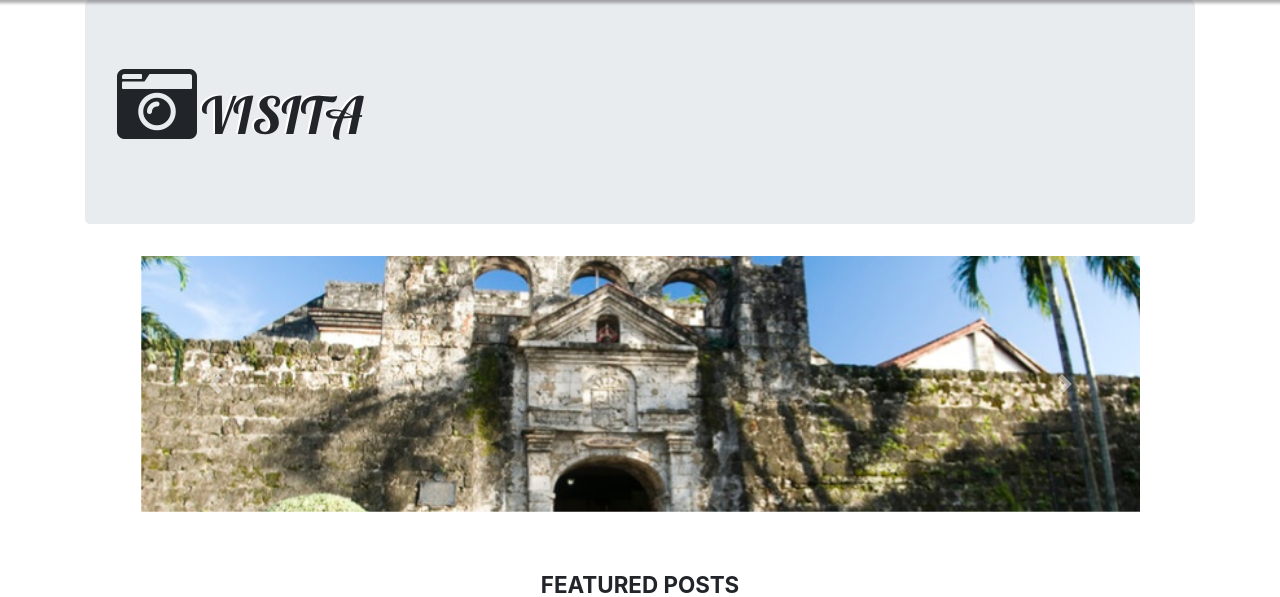
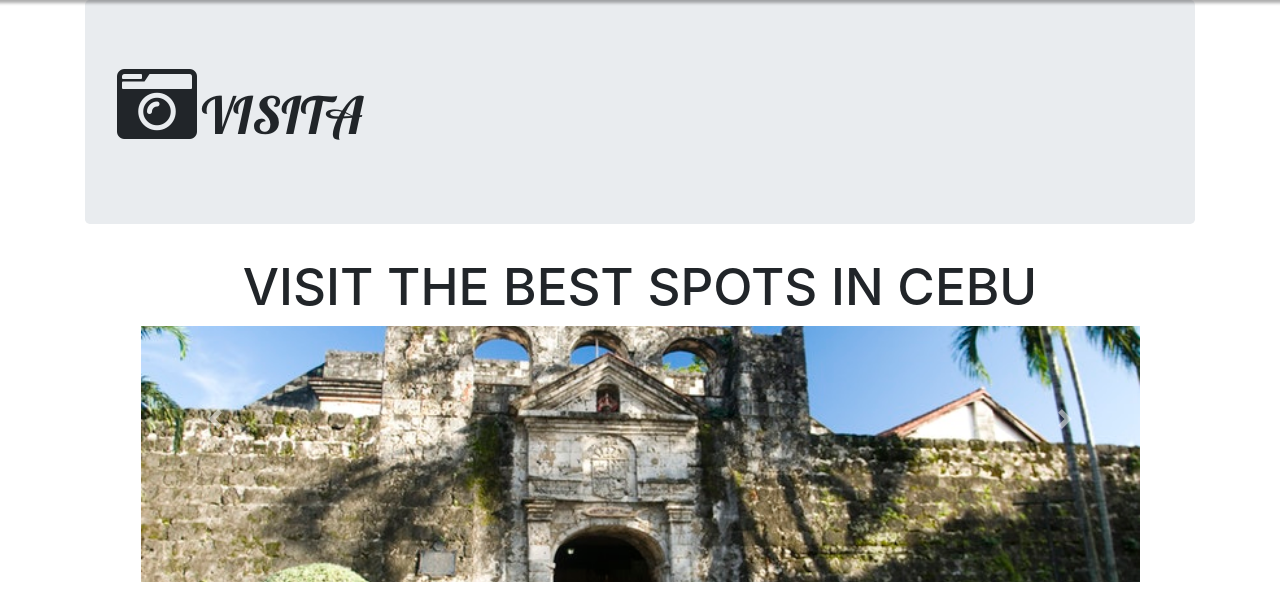
Before and after one commit to gaaaabf/visita, a CodeIgniter app: page /visita/index.php/home/index in a window 1280 px wide. Shown: the part 90-687 px from the top of the page. Run offline with CodeIgniter, Linux system fonts and the light colour scheme.

Commit message:
Title Added

```diff
--- a/application/views/home.php
+++ b/application/views/home.php
@@ -1,14 +1,17 @@
 
-	</nav>
 
 <div class="container">
 	<div class="jumbotron" style="bottom: 50px;" >
-
 			<i class="fa fa-camera-retro fa-5x"></i>
-			<h1 style="margin-top: 5px;position: relative;text-shadow: -2px -1px white; display: inline-block;">VISITA</h1>
+		<h1 style="display:inline-block;">VISITA</h1>
 	</div>
 
+<!-- 	<div>
+		<p><a href="#">Become a TOUR GUIDE</a></p>
+	</div> -->
+
 	<div id="carouselExampleControls" class="carousel slide" data-ride="carousel">
+		<h1 class="cs-title">VISIT THE BEST SPOTS IN CEBU</h1>
 		<div class="carousel-inner">
 			<div class="carousel-item active">
 			  <img class="d-block cs-carousel w-100" src="<?php echo base_url('assets/images/PLACES/FORTSANPEDRO.jpg'); ?>" alt="First slide">
@@ -20,6 +23,7 @@
 			  <img class="d-block cs-carousel w-100" src="<?php echo base_url('assets/images/PLACES/KAWASAN.jpg'); ?>" alt="Third slide">
 			</div>
 		</div>
+
 		<a class="carousel-control-prev" href="#carouselExampleControls" role="button" data-slide="prev">
 			<span class="carousel-control-prev-icon" aria-hidden="true"></span>
 			<span class="sr-only">Previous</span>
--- a/assets/style.css
+++ b/assets/style.css
@@ -47,6 +47,12 @@ body
 {
   width: 90%;
   margin: auto;
+}
+
+.cs-title
+{
+  text-align: center;
+  font-family: -apple-system,BlinkMacSystemFont,"Segoe UI",Roboto,"Helvetica Neue",Arial,sans-serif,"Apple Color Emoji","Segoe UI Emoji","Segoe UI Symbol";
 }
 
 /* Customed stylesheet ends here*/
```
Lines whose indentation alone changed are shown as unchanged.
